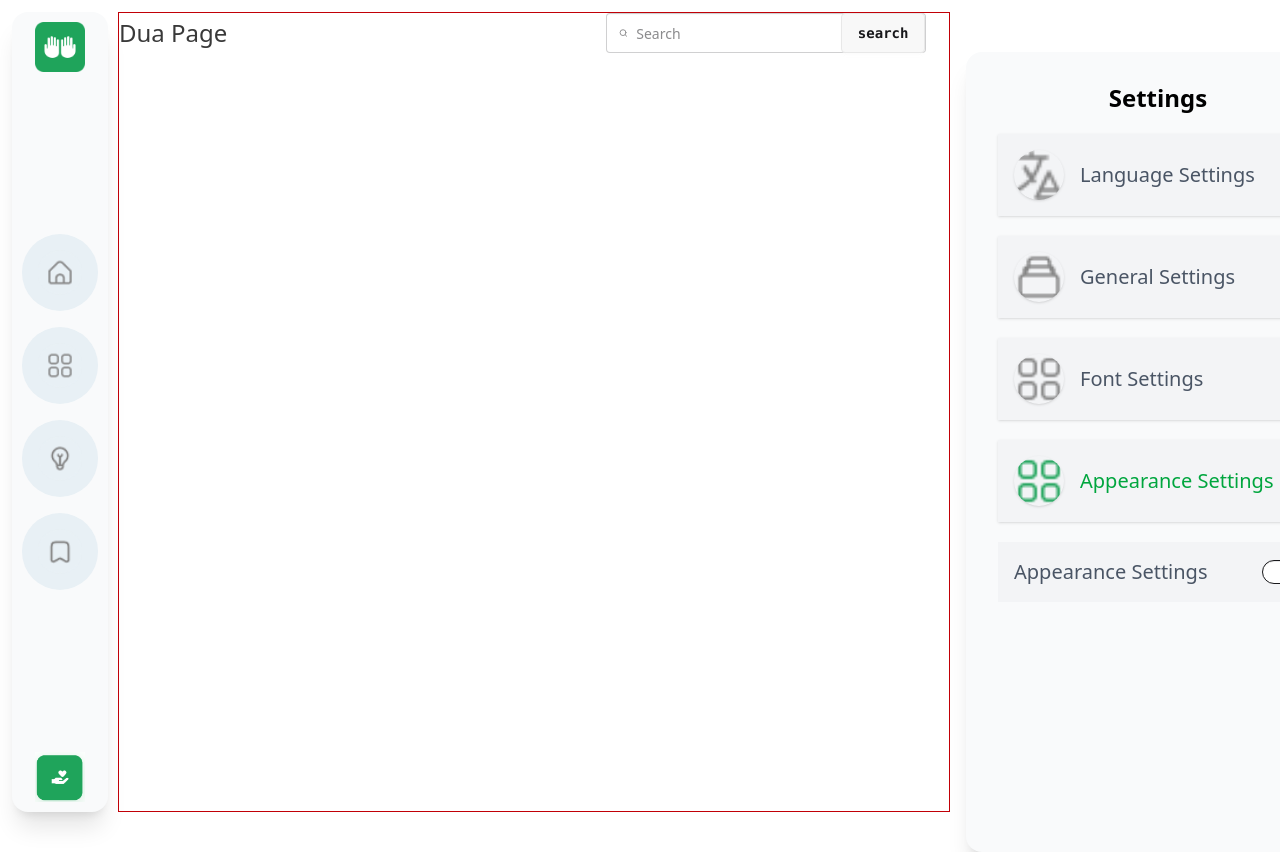
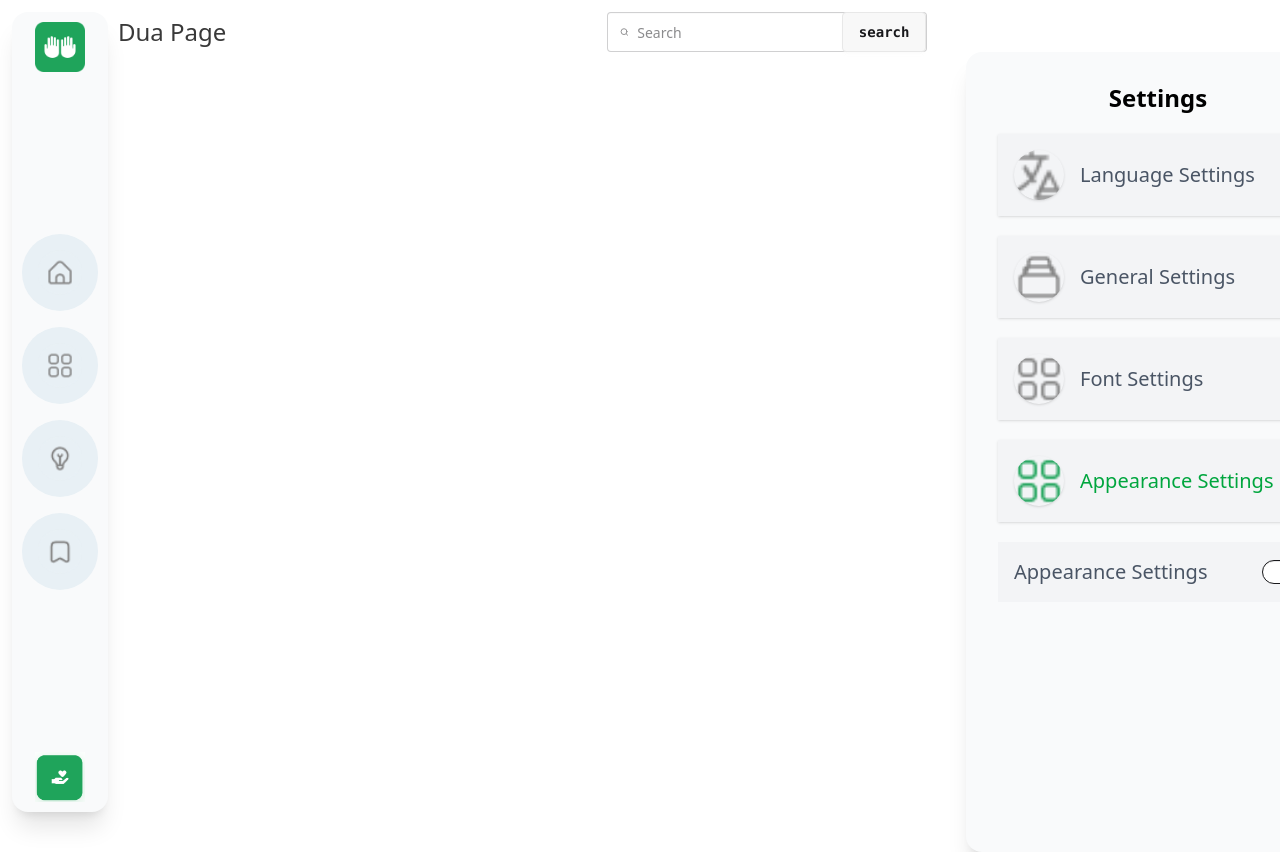
Before and after one commit to engrsakib/dwa-s-client-side, a Next.js app: page / in a window 1280 px wide. Shown: the top 852 px of the page. Built offline with nearby package versions, Linux system fonts and the light colour scheme.

Commit message:
static layout define

```diff
--- a/app/layout.tsx
+++ b/app/layout.tsx
@@ -4,13 +4,6 @@ import "./globals.css";
 import LeftSide from "@/components/LeftSide";
 import RightSide from "@/components/RightSide";
 import TopSide from "@/components/TopSide";
-
-
-
-const geistMono = Geist_Mono({
-  variable: "--font-geist-mono",
-  subsets: ["latin"],
-});
 
 const inter = Inter({
   variable: "--font-inter",
@@ -36,7 +29,7 @@ export default function RootLayout({
   return (
     <html lang="en" data-theme="light">
       <body
-        className={`${inter.variable} ${geistMono.variable} antialiased m-3`}
+        className={`${inter.variable} ${poppins.variable} antialiased m-3`}
       >
        <div className="grid grid-cols-12 gap-4">
         {/* left */}
@@ -44,7 +37,7 @@ export default function RootLayout({
           <LeftSide></LeftSide>
         </div>
          {/*middle  */}
-         <div className="col-span-8 border border-red-700 h-screen">
+         <div className="col-span-8 h-screen">
           {/* topSide */}
           <div>
             <TopSide></TopSide>
```
